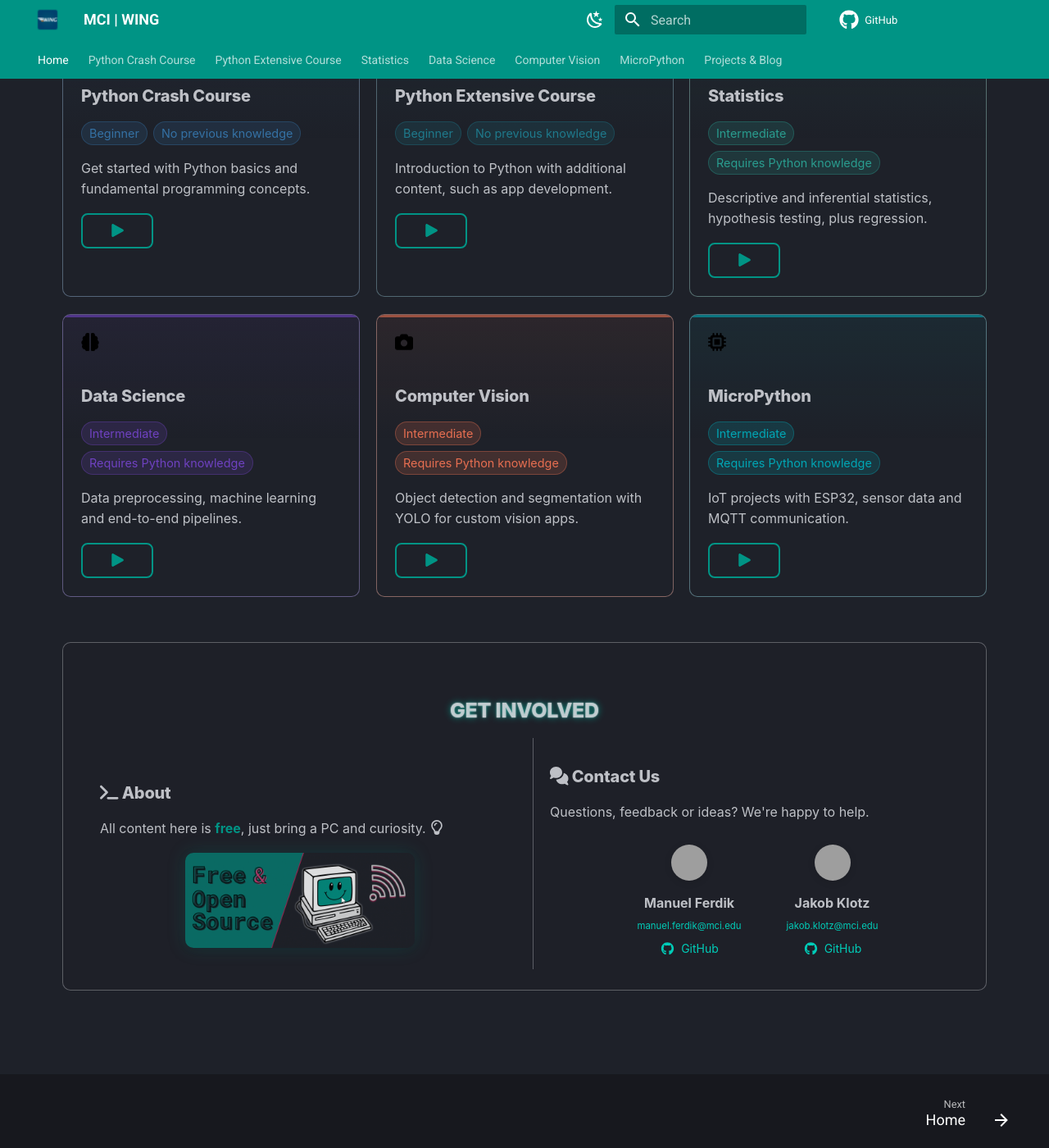
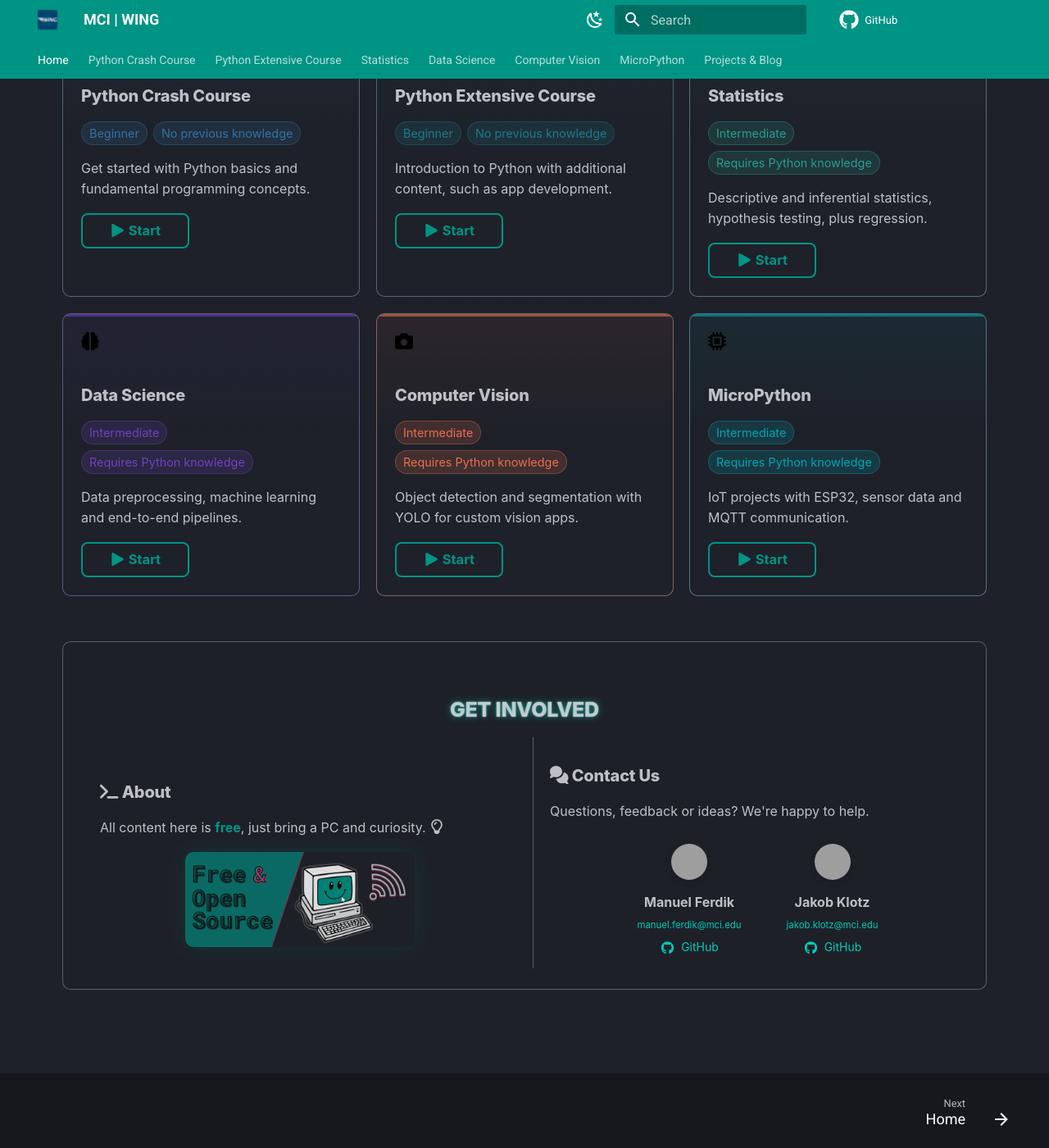
Before and after one commit to mciwing/mciwing.github.io, an MkDocs documentation site: the page built from docs/index.md, in a window 1280 px wide and 1400 px high, scrolled down 538 px. Shown: the whole window at 82% size. Built offline with MkDocs 1.6.1 and Material for MkDocs 9.7.7, drawn with Linux system fonts in a browser that asks for light colours; comment, search, counter and statistics services are not loaded; grey boxes are pictures that could not be loaded.

Commit message:
style: add "Start" next to play icons #63

```diff
--- a/overrides/home.html
+++ b/overrides/home.html
@@ -39,6 +39,7 @@
           <p>Get started with Python basics and fundamental programming concepts.</p>
           <a href="{{ 'python/' | url }}" class="md-button course-card__cta">
             <span class="twemoji play">{% include ".icons/fontawesome/solid/play.svg" %}</span>
+            <span>Start</span>
           </a>
         </article>
 
@@ -55,6 +56,7 @@
           <p>Introduction to Python with additional content, such as app development.</p>
           <a href="{{ 'python-extensive/' | url }}" class="md-button course-card__cta">
             <span class="twemoji play">{% include ".icons/fontawesome/solid/play.svg" %}</span>
+            <span>Start</span>
           </a>
         </article>
 
@@ -71,6 +73,7 @@
           <p>Descriptive and inferential statistics, hypothesis testing, plus regression.</p>
           <a href="{{ 'statistics/' | url }}" class="md-button course-card__cta">
             <span class="twemoji play">{% include ".icons/fontawesome/solid/play.svg" %}</span>
+            <span>Start</span>
           </a>
         </article>
 
@@ -87,6 +90,7 @@
           <p>Data preprocessing, machine learning and end-to-end pipelines.</p>
           <a href="{{ 'data-science/' | url }}" class="md-button course-card__cta">
             <span class="twemoji play">{% include ".icons/fontawesome/solid/play.svg" %}</span>
+            <span>Start</span>
           </a>
         </article>
 
@@ -103,6 +107,7 @@
           <p>Object detection and segmentation with YOLO for custom vision apps.</p>
           <a href="{{ 'yolo/' | url }}" class="md-button course-card__cta">
             <span class="twemoji play">{% include ".icons/fontawesome/solid/play.svg" %}</span>
+            <span>Start</span>
           </a>
         </article>
 
@@ -119,6 +124,7 @@
           <p>IoT projects with ESP32, sensor data and MQTT communication.</p>
           <a href="{{ 'micropython/' | url }}" class="md-button course-card__cta">
             <span class="twemoji play">{% include ".icons/fontawesome/solid/play.svg" %}</span>
+            <span>Start</span>
           </a>
         </article>
       </div>
@@ -490,7 +496,7 @@ code, pre, kbd, samp { font-family: var(--font-mono); }
 
 /* CTA: compact outline that follows accent */
 .course-card__cta {
-  display: inline-flex;
+  display: inline-flex !important;
   align-items: center;
   gap: .25rem;
   width: auto;
@@ -509,6 +515,9 @@ code, pre, kbd, samp { font-family: var(--font-mono); }
   background: var(--course-accent, var(--md-primary-fg-color));
   color: var(--md-primary-bg-color);
   border-color: var(--course-accent, var(--md-primary-fg-color));
+}
+.course-card__cta .twemoji.play {
+  display: block;
 }
 .course-card__cta .twemoji.play svg {
   width: .9rem;
```
